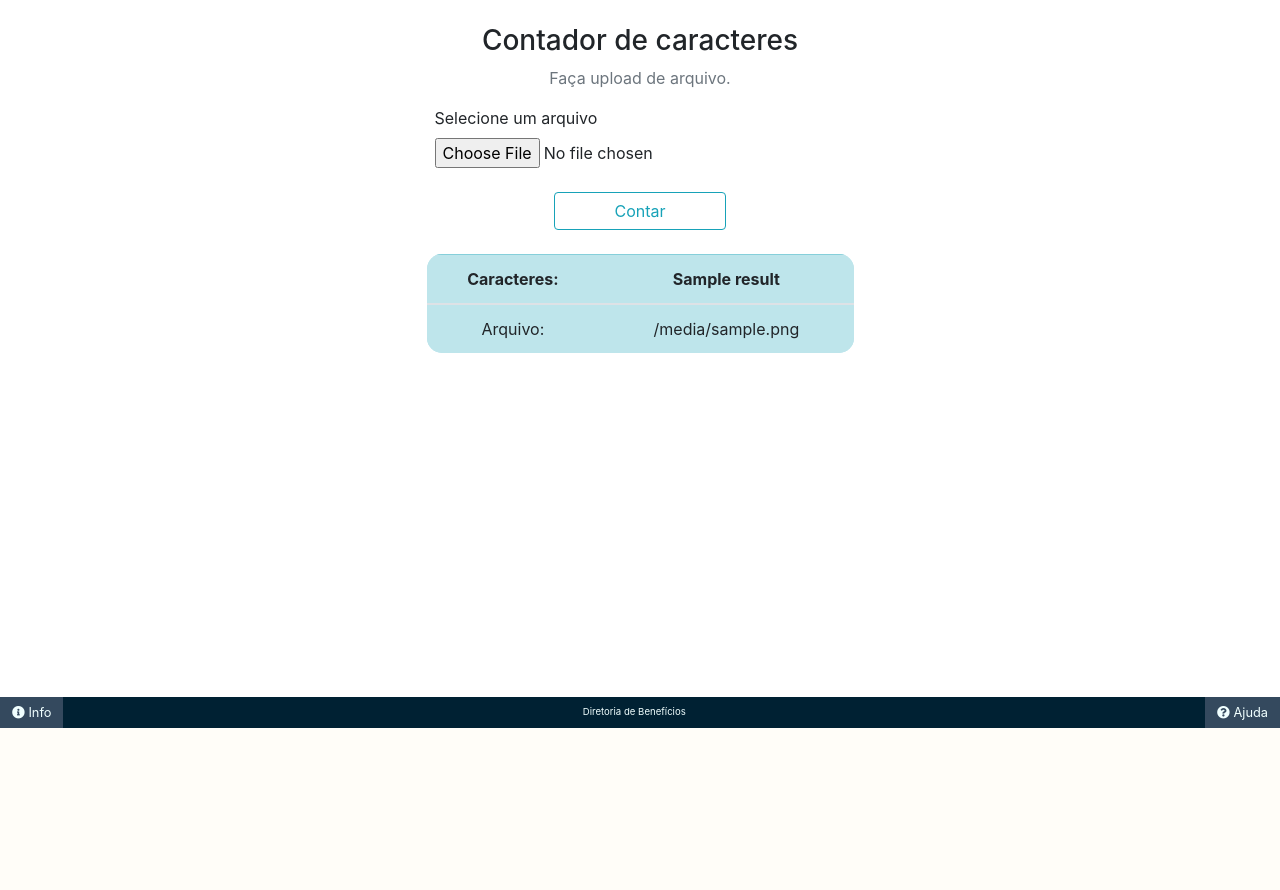
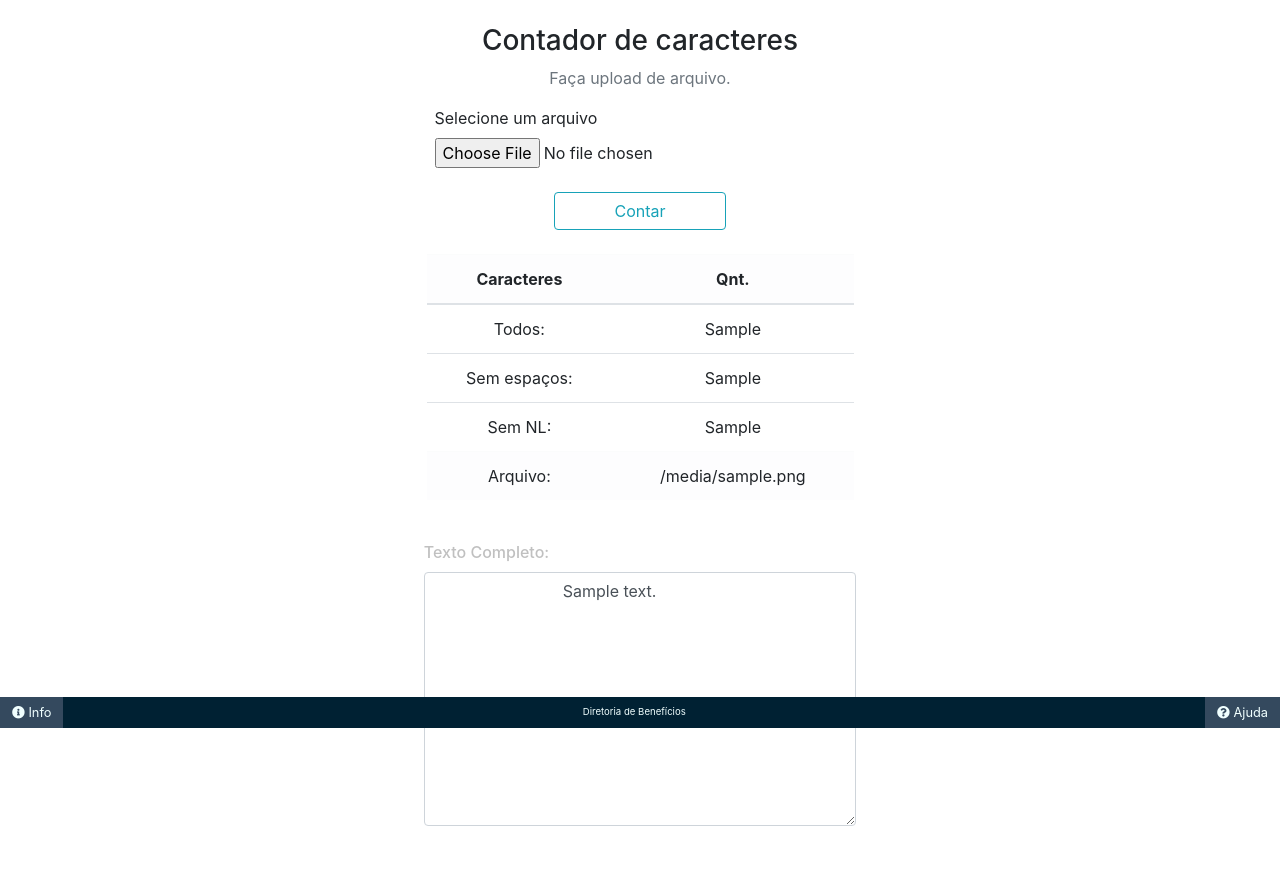
Before and after one commit to LisandroGuerra/char_counter, a Django app: template counter_app/templates/index.html in a window 1280 px wide. Shown: the part 72-962 px from the top of the page. Before the commit the page ends 800 px from the top, so only its background shows below. Run offline with Django 5.2, Linux system fonts and the light colour scheme; the template is opened without the code that fills it: most values are stand-ins (such as "Sample title", 1, 10 or a date in 2020); some libraries are stand-ins or nearby versions.

Commit message:
Apresentando total, sem espaços e sem nova linha, mais texto extraido na index

```diff
--- a/counter_app/templates/base.html
+++ b/counter_app/templates/base.html
@@ -1,5 +1,5 @@
 <!DOCTYPE html>
-<html lang="en">
+<html lang="pt-BRS">
 <head>
     <meta charset="UTF-8">
     <meta http-equiv="X-UA-Compatible" content="IE=edge">
@@ -18,7 +18,7 @@
 
     {% include "footer.html" %}
 
-    <script src="https://code.jquery.com/jquery-3.5.1.slim.min.js" integrity="sha384-DfXdz2htPH0lsSSs5nCTpuj/zy4C+OGpamoFVy38MVBnE+IbbVYUew+OrCXaRkfj" crossorigin="anonymous"></script>
+<script src="https://code.jquery.com/jquery-3.5.1.slim.min.js" integrity="sha384-DfXdz2htPH0lsSSs5nCTpuj/zy4C+OGpamoFVy38MVBnE+IbbVYUew+OrCXaRkfj" crossorigin="anonymous"></script>
 <script src="https://cdn.jsdelivr.net/npm/popper.js@1.16.1/dist/umd/popper.min.js" integrity="sha384-9/reFTGAW83EW2RDu2S0VKaIzap3H66lZH81PoYlFhbGU+6BZp6G7niu735Sk7lN" crossorigin="anonymous"></script>
 <script src="https://stackpath.bootstrapcdn.com/bootstrap/4.5.2/js/bootstrap.min.js" integrity="sha384-B4gt1jrGC7Jh4AgTPSdUtOBvfO8shuf57BaghqFfPlYxofvL8/KUEfYiJOMMV+rV" crossorigin="anonymous"></script>
 <script>
--- a/counter_app/templates/index.html
+++ b/counter_app/templates/index.html
@@ -39,37 +39,66 @@
                     {% endif %}
                 </div>
 
-                <style>
+                <!-- <style>
                     .table-rounded {
                   border-radius: 15px;
                   overflow: hidden;
                 }
-              </style>
+                thead {
+                    border-top: none !important;
+                }
+              </style> -->
 
                 <div class="d-flex justify-content-center mt-4">
                     {% if result and not error %}
-                        <table class="table table-rounded">
-                            <thead>
-                            <tr class="table-info">
-                                <th>Caracteres:</th>
-                                <th>{{ result }}</th>
+                        <div class="table-responsive">
+                            <table class="table">
+                                <thead class="table-light">
+                                    <tr>
+                                        <th>Caracteres</th>
+                                        <th>Qnt.</th>
                                     </tr>
                                 </thead>
                                 <tbody>
-                            <tr class="table-info">
+                                    <tr>
+                                        <td>Todos:</td>
+                                        <td>{{ res0 }}</td>
+                                    </tr>
+                                    <tr>
+                                        <td>Sem espaços:</td>
+                                        <td>{{ res1 }}</td>
+                                    </tr>
+                                    <tr>
+                                        <td>Sem NL:</td>
+                                        <td>{{ res2 }}</td>
+                                    </tr>
+                                    <tr class="table-light">
                                         <td>Arquivo:</td>
                                         <td>{{ file }}</td>
                                     </tr>
                                 </tbody>
                             </table>
+                        </div>
                     {% endif %}
                 </div>
             </div>
         </div>
+        {% if texto_extraido %}
+            <div class="col-xl-5 col-lg-6 col-md-8 col-sm-10 mx-auto">
+                <form>
+                    <div class="form-group">
+                        <label for="exampleTextarea" style="color: rgb(192, 192, 192); font-weight: 500;">Texto Completo:</label>
+                        <textarea class="form-control" id="exampleTextarea" rows="10" disabled">
+                            {{ texto_extraido }}
+                        </textarea>
                     </div>
+                </form>
+            </div>
+        {% endif %}
+    </div>
+    <br><br>
 
-
-    <script>
+    {% comment %} <script>
         function handleFormSubmit(event) {
             // Previne o envio imediato do formulário
             event.preventDefault();
@@ -84,8 +113,8 @@
             // Simulação do envio do formulário com timeout (substitua pelo envio real do formulário)
             setTimeout(() => {
                 form.submit(); // Envia o formulário normalmente após o tempo de espera
-            }, 1000); // Apenas para simular um delay
+            }, 500); // Apenas para simular um delay
         }
-    </script>
+    </script> {% endcomment %}
 
     {% endblock content %}
--- a/docker-compose.yml
+++ b/docker-compose.yml
@@ -7,3 +7,8 @@ services:
     command: ["uv", "run", "manage.py", "runserver", "0.0.0.0:8000"]
     ports:
       - "8000:8000"
+    volumes:
+      - .:/app
+
+volumes:
+  app:
```
Also changed, not shown: counter_app/views.py (+18 -1 lines). Lines whose indentation alone changed are shown as unchanged.
